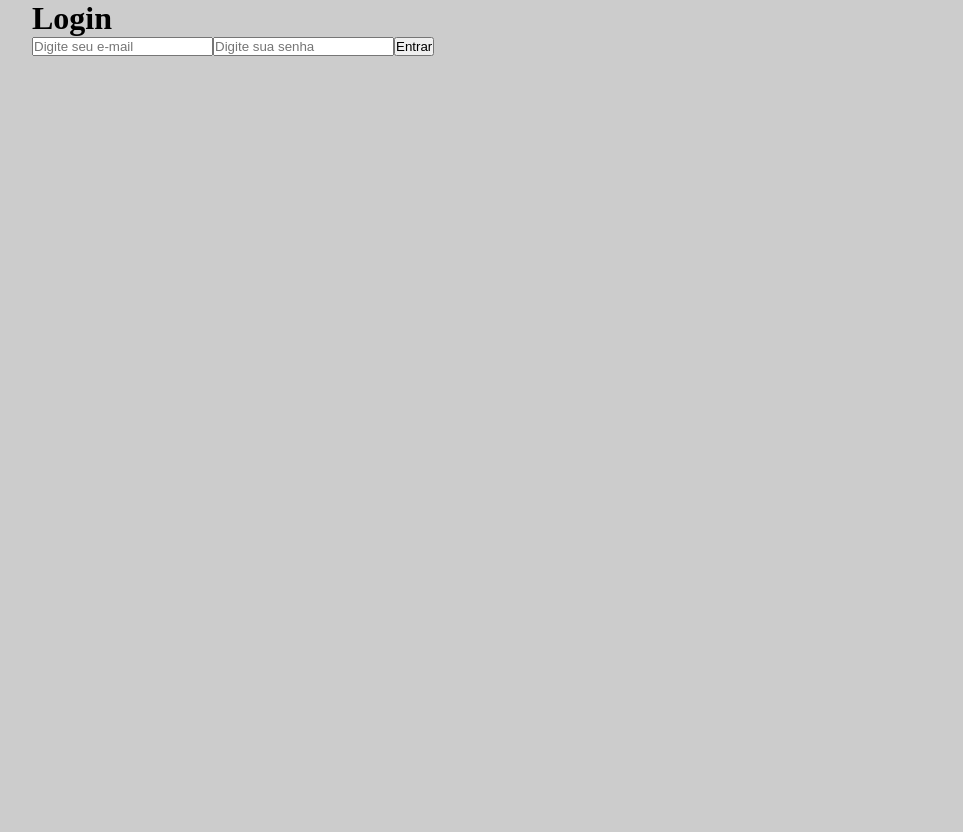
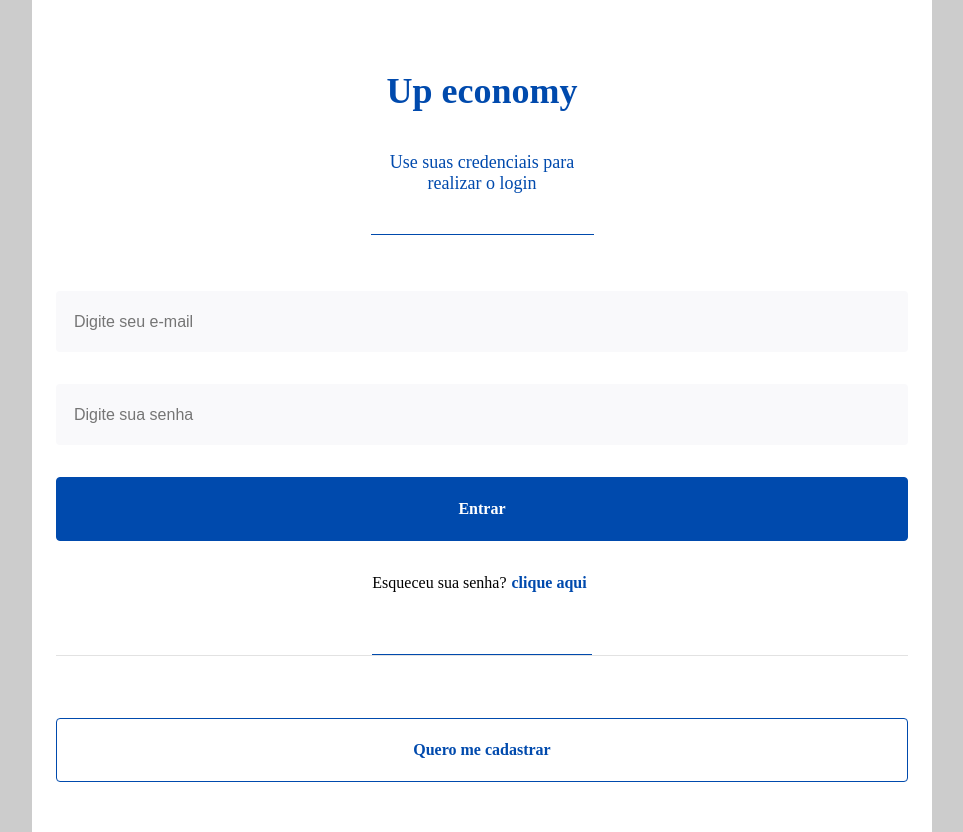
Before and after one commit to luiseduardo3/tecpower, a Next.js app: page /login in a window 1280 px wide. Shown: the whole page, without its empty margins (158-1121 px from the left). Before the commit the page ends 800 px from the top, so only its background shows below. Built offline with nearby package versions, Linux system fonts and the light colour scheme.

Commit message:
agora vai

```diff
--- a/pages/login.tsx
+++ b/pages/login.tsx
@@ -1,80 +1,7 @@
-import Head from "next/head";
-import { useState } from "react";
+import { LoginLayout } from "../components/Layout/login";
 
-import { signIn } from "next-auth/react";
-import { useRouter } from "next/router";
-
-const Login = () => {
-  const [email, setEmail] = useState("");
-  const [senha, setSenha] = useState("");
-
-  const [errorTexto, setErrorTexto] = useState("");
-
-  const [loading, setLoading] = useState(false);
-
-  const router = useRouter();
-
-  const handleSubmit = async () => {
-    if (!email && !senha) {
-      setErrorTexto("Preencha os campos");
-      return;
-    }
-
-    setErrorTexto("");
-    setLoading(true);
-    const request = await signIn("credentials", {
-      redirect: false,
-      email,
-      senha,
-    });
-    setLoading(false);
-
-    console.log(request);
-    if (request && request.ok) {
-      if (router.query.callbackUrl) {
-        router.push(router.query.callbackUrl as string);
-      } else {
-        router.push("/");
-      }
-    } else {
-      setErrorTexto("Acesso negado");
-    }
-  };
-
-  return (
-    <div>
-      <div>
-        <Head>
-          <title>Login</title>
-        </Head>
-      </div>
-
-      <h1>Login</h1>
-
-      <input
-        type="email"
-        placeholder="Digite seu e-mail"
-        value={email}
-        onChange={(e) => setEmail(e.target.value)}
-        disabled={loading} //quando o loading for true o disabled vai ficar true
-      />
-
-      <input
-        type="password"
-        placeholder="Digite sua senha"
-        value={senha}
-        onChange={(e) => setSenha(e.target.value)}
-        disabled={loading} //quando o loading for true o disabled vai ficar true
-      />
-
-      <button onClick={handleSubmit} disabled={loading}>
-        Entrar
-      </button>
-
-      {errorTexto}
-      {loading && "carregando..."}
-    </div>
-  );
+const Login2 = () => {
+  return <LoginLayout />;
 };
 
-export default Login;
+export default Login2;
```
Also changed, not shown: pages/index.tsx (+2 -57 lines), pages/login2.tsx (deleted, +0 -7 lines), pages/loginapi.tsx (deleted, +0 -100 lines), pages/store.tsx (+1 -33 lines), 1 other file (tests, documents, lock files or other folders).
